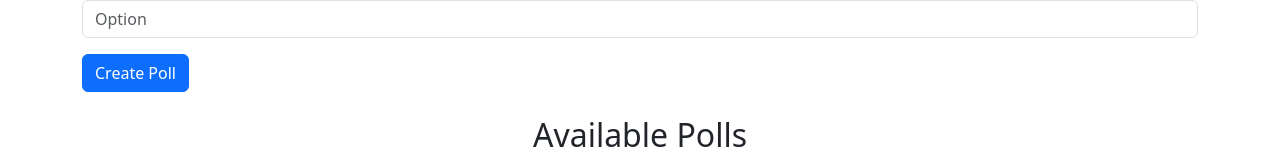
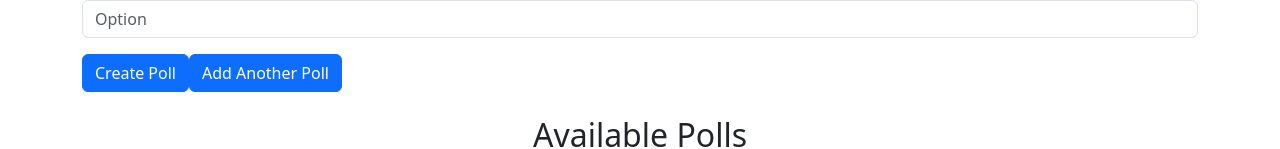
Before and after one commit to tray0019/poll-vote-app, an Angular app in the folder poll-app/: page / in a window 1280 px wide. Shown: the part 162-311 px from the top of the page. Built offline with nearby package versions, Linux system fonts and the light colour scheme; no server answers.

Commit message:
Added a create another poll button. This button create extra poll for a question. Added a delete button for my Poll app. If poll is created more than twice then the delete button will popup allowing the userr to delete extra poll.

```diff
--- a/poll-app/src/app/poll/poll.html
+++ b/poll-app/src/app/poll/poll.html
@@ -18,11 +18,16 @@
             class="form-control"
             required
         />
+        <button *ngIf="newPoll.options.length > 2"
+            (click) = "newPoll.options.splice(i, 1)"
+            class="btn btn-danger">
+            Remove
+        </button>
         </div>
     </div>
 
 <button (click)="createPoll()" class="btn btn-primary ">Create Poll</button>
-
+<button (click)="addOption()" class="btn btn-primary ">Add Another Poll</button>
 
 <h2 class="mt-4 text-center">Available Polls</h2>
 <div class="polls-list">
--- a/poll-app/src/app/poll/poll.ts
+++ b/poll-app/src/app/poll/poll.ts
@@ -37,6 +37,12 @@ export class PollComponent implements OnInit {
       error: (error) => {
         console.error("Error fetching polls: ", error);
       }
+    });
+  }
+
+  addOption(){
+    this.newPoll.options.push({
+      optionText: '', voteCount: 0
     });
   }
 
```
